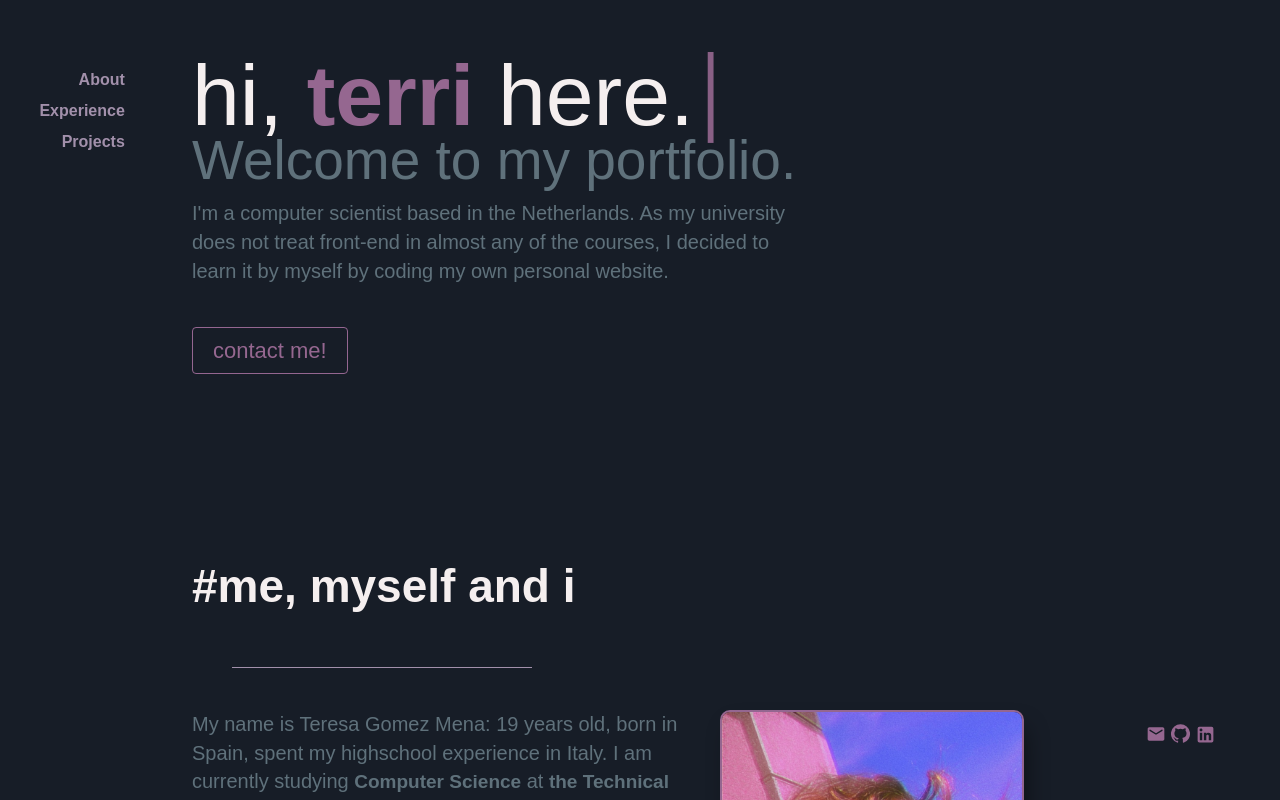
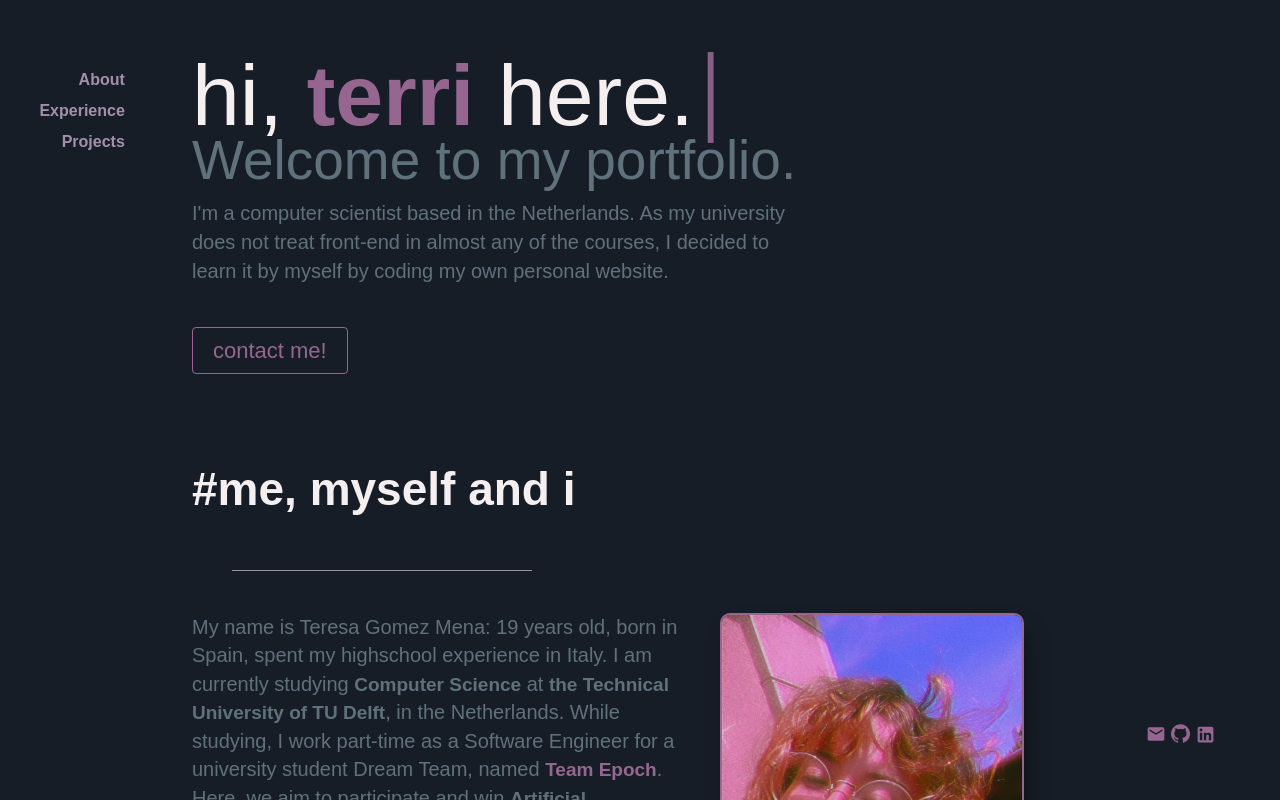
Before and after one commit to teresagomezmena/myportfolio, a React (Create React App) app: page / in a window 1280 px wide. Shown: the top 800 px of the page. Built offline with nearby package versions, Linux system fonts and the light colour scheme; a web font is replaced by a local one.

Commit message:
Fixed width problem

```diff
--- a/src/App.css
+++ b/src/App.css
@@ -26,13 +26,13 @@ html {
 
 .App {
   background-color: var(--background);
-  flex-direction: row;
-  /* padding: 36px 76px; */
   display:inline-block;
-  width: auto;
-  overflow-x: auto;
+  width: 100%;
+  height: 100%;
+  overflow-x: hidden;
   overflow-y: auto;
 }
+
 .App-logo {
   height: 40vmin;
   pointer-events: none;
--- a/src/index.css
+++ b/src/index.css
@@ -5,7 +5,6 @@ body {
     sans-serif;
   -webkit-font-smoothing: antialiased;
   -moz-osx-font-smoothing: grayscale;
-  height: 100vh;
 }
 
 code {
--- a/src/styles/About.css
+++ b/src/styles/About.css
@@ -9,8 +9,6 @@
     padding-left: 15%;
     padding-top: 5%;
     padding-right: 20%;
-    height: auto;
-    min-height: 100% !important;
   }
 
   .about-description ul {
--- a/src/styles/Introduction.css
+++ b/src/styles/Introduction.css
@@ -4,7 +4,6 @@
     align-items: flex-start;
     padding-left: 15%;
     padding-top: 5%;
-    min-height: 50vh;
   }
 
   canvas {
--- a/src/styles/Projects.css
+++ b/src/styles/Projects.css
@@ -2,6 +2,9 @@
     padding-left: 15%;
     padding-top: 5%;
     padding-right: 20%;
+    height: auto;
+    min-height: 50vh;
+    color: var(--background);
   }
 
   .projects-grid {
@@ -84,7 +87,7 @@
 
   @media only screen and (max-width: 600px) {
     #projects {
-      height: unset;
+      height: 100%;
       padding-top: 30%;
       padding-left: unset;
       padding-right: unset;
```
